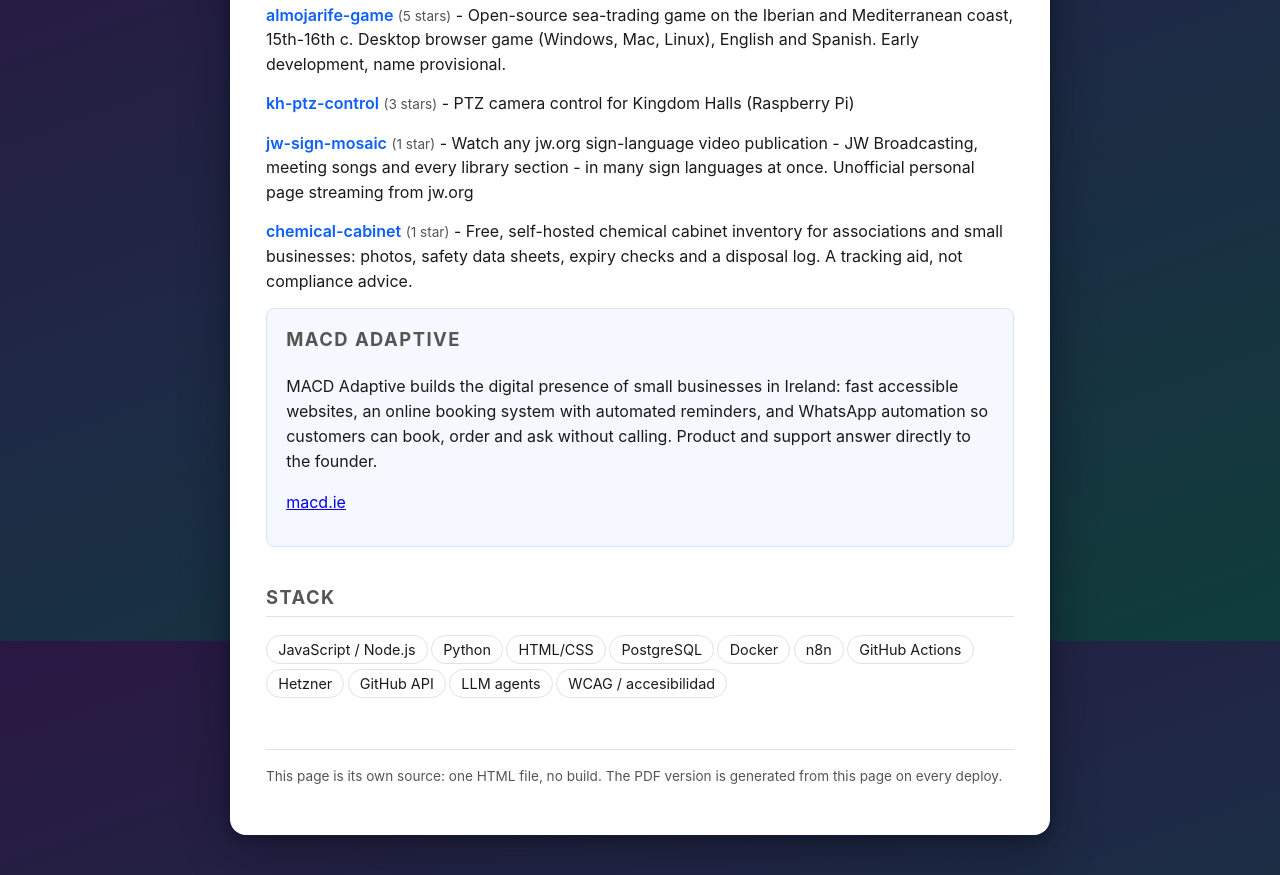
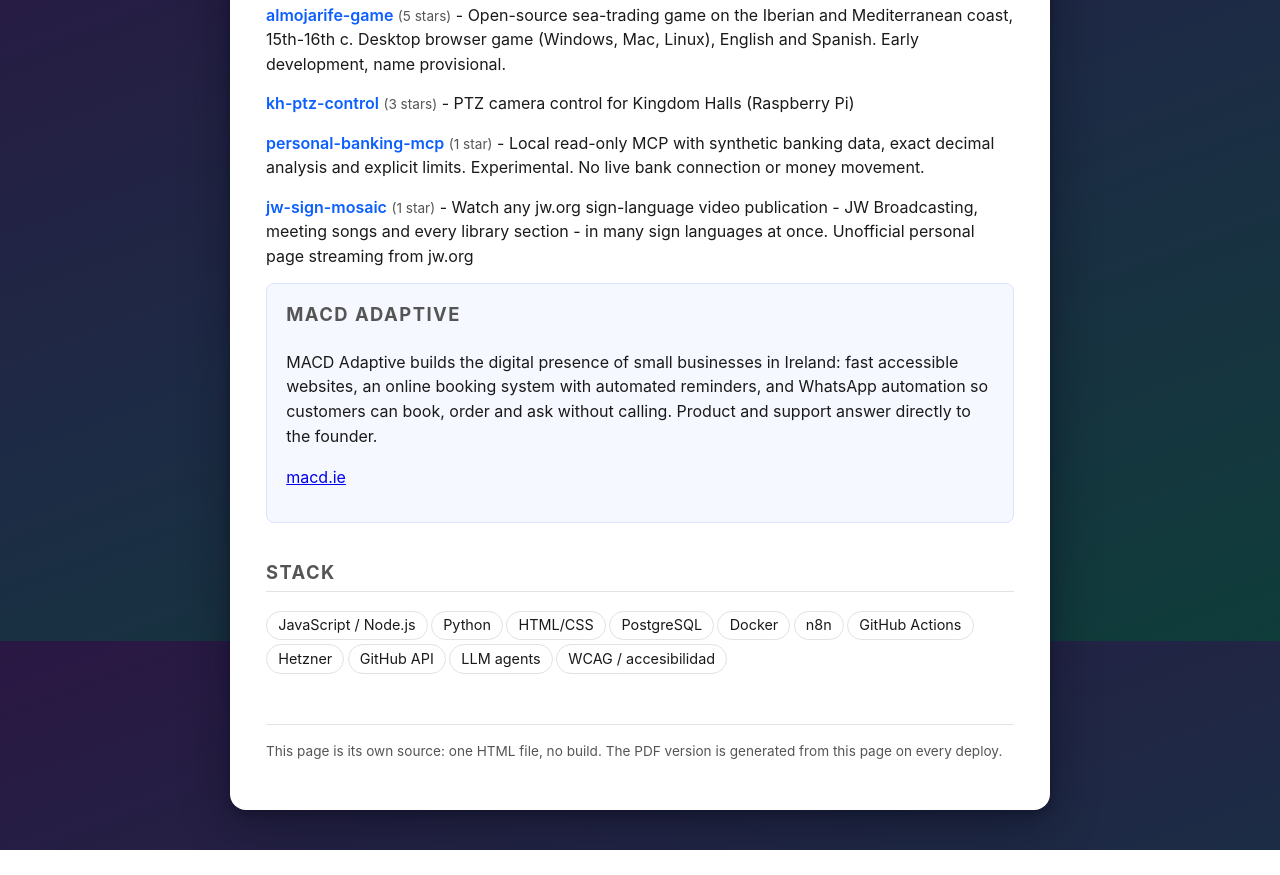
Before and after one commit to HALCONDEORO/cv, a plain HTML site: page index.html in a window 1280 px wide. Shown: the part 959-1834 px from the top of the page. After the commit the page ends 1809 px from the top, so only its background shows below. Drawn offline with Linux system fonts and the light colour scheme.

Commit message:
chore: refresh top repositories

```diff
--- a/index.html
+++ b/index.html
@@ -111,8 +111,8 @@
   <div class="proj"><span class="name"><a href="https://github.com/HALCONDEORO/vidaa-clean-tv">vidaa-clean-tv</a></span> <span class="stars">(5 stars)</span> - Reversible VIDAA privacy settings guides and offline DNS log tools. Model-specific hardware verification is still pending.</div>
   <div class="proj"><span class="name"><a href="https://github.com/HALCONDEORO/almojarife-game">almojarife-game</a></span> <span class="stars">(5 stars)</span> - Open-source sea-trading game on the Iberian and Mediterranean coast, 15th-16th c. Desktop browser game (Windows, Mac, Linux), English and Spanish. Early development, name provisional.</div>
   <div class="proj"><span class="name"><a href="https://github.com/HALCONDEORO/kh-ptz-control">kh-ptz-control</a></span> <span class="stars">(3 stars)</span> - PTZ camera control for Kingdom Halls (Raspberry Pi)</div>
+  <div class="proj"><span class="name"><a href="https://github.com/HALCONDEORO/personal-banking-mcp">personal-banking-mcp</a></span> <span class="stars">(1 star)</span> - Local read-only MCP with synthetic banking data, exact decimal analysis and explicit limits. Experimental. No live bank connection or money movement.</div>
   <div class="proj"><span class="name"><a href="https://github.com/HALCONDEORO/jw-sign-mosaic">jw-sign-mosaic</a></span> <span class="stars">(1 star)</span> - Watch any jw.org sign-language video publication - JW Broadcasting, meeting songs and every library section - in many sign languages at once. Unofficial personal page streaming from jw.org</div>
-  <div class="proj"><span class="name"><a href="https://github.com/HALCONDEORO/chemical-cabinet">chemical-cabinet</a></span> <span class="stars">(1 star)</span> - Free, self-hosted chemical cabinet inventory for associations and small businesses: photos, safety data sheets, expiry checks and a disposal log. A tracking aid, not compliance advice.</div>
 <!-- TOPREPOS:END -->
 </section>
 
```
